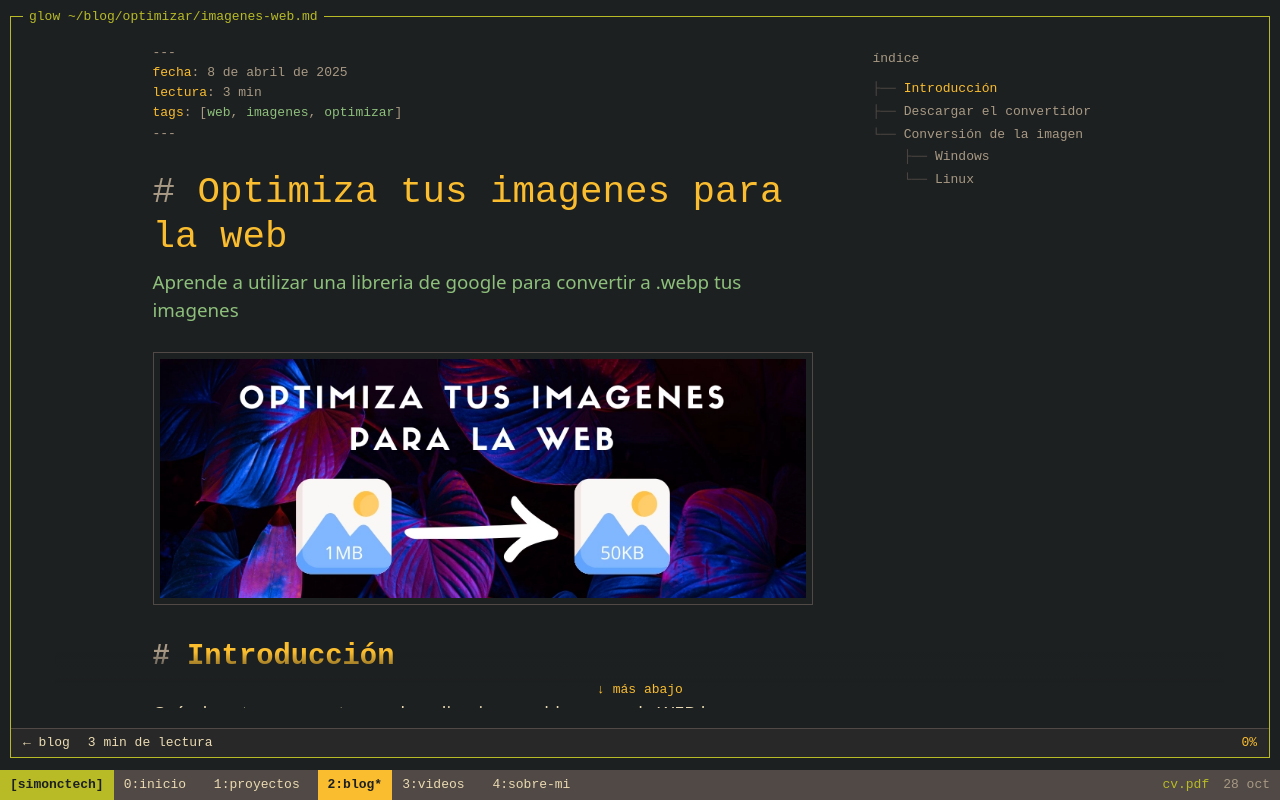
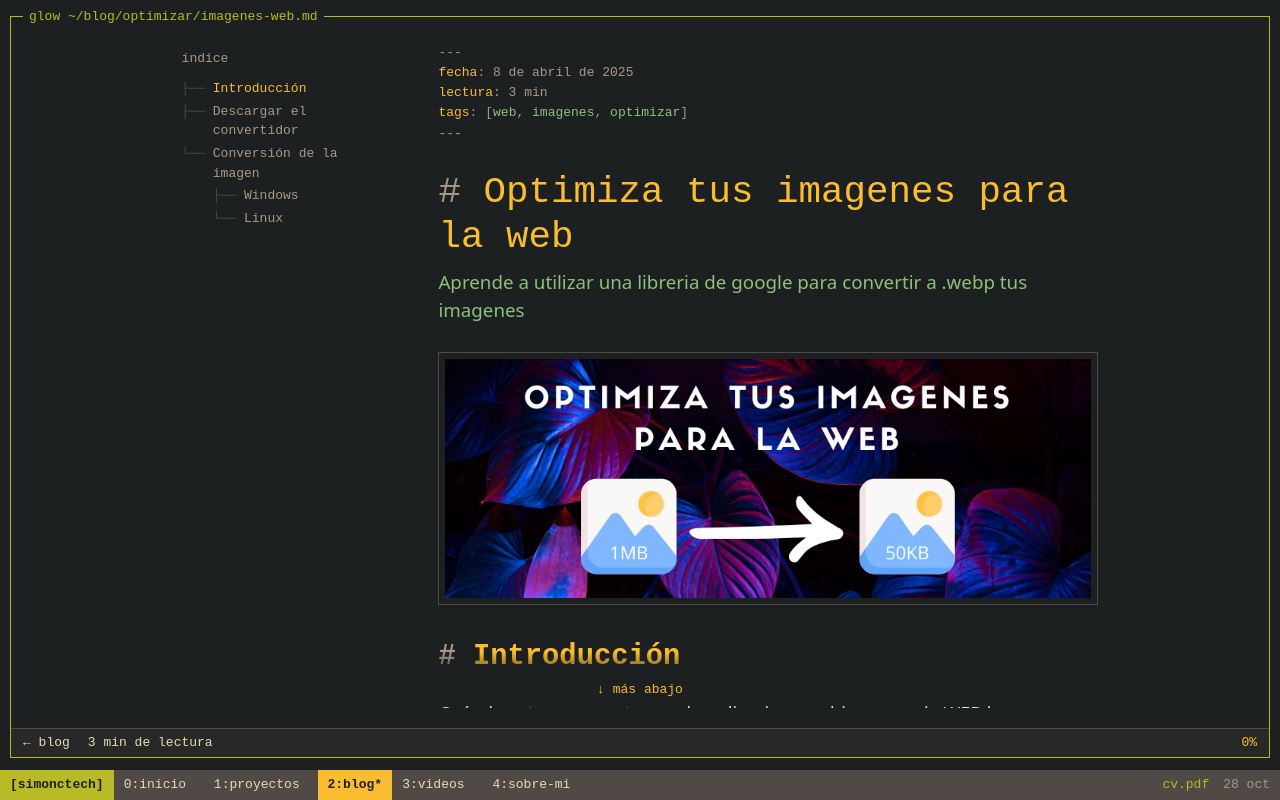
Before and after one commit to SimonCrA/portfolio_v2, an Astro site: page /blog/optimizar/imagenes-web in a window 1280 px wide. Built offline with nearby package versions, Linux system fonts and the light colour scheme; Astro itself is replaced by a stand-in of ours; some packages are replaced by stand-ins of ours.

Commit message:
blog: el índice va a la izquierda y se ve en todos los tamaños
en el teléfono queda abierto arriba del texto.

Co-Authored-By: Claude Opus 5.5 <noreply@anthropic.com>

```diff
--- a/src/components/session/Reader.astro
+++ b/src/components/session/Reader.astro
@@ -62,7 +62,7 @@ const index = toc && toc.length >= 3 ? toc : undefined
         }
         {
           index && (
-            <details class="toc toc-inline">
+            <details class="toc toc-inline" open>
               <summary>índice ({index.length} secciones)</summary>
               <ol>
                 {index.map((item) => (
--- a/src/styles/reader.css
+++ b/src/styles/reader.css
@@ -324,7 +324,7 @@
   font-size: 0.95em;
 }
 
-/* The index of a Post's sections, drawn as `tree` output. Narrow panes fold it above the text. */
+/* The index of a Post's sections, drawn as `tree` output. */
 .toc ol {
   margin: 0;
   padding: 0;
@@ -375,14 +375,17 @@
   color: var(--dim);
   font-size: 0.8667rem;
 }
-@container (min-width: 68rem) {
+/* The index sits left of the text whenever the pane fits both; phones keep it above the text. */
+@container (min-width: 42rem) {
   .reader-layout.has-toc {
     display: grid;
-    grid-template-columns: minmax(0, 44rem) 17rem;
+    grid-template-columns: minmax(10rem, 14rem) minmax(0, 44rem);
     justify-content: center;
-    column-gap: 4rem;
+    column-gap: clamp(2rem, 4cqi, 4rem);
   }
   .reader-layout.has-toc .reader-col {
+    grid-column: 2;
+    grid-row: 1;
     margin-inline: 0;
   }
   .reader-layout.has-toc .toc-inline {
@@ -390,6 +393,8 @@
   }
   .toc-side {
     display: block;
+    grid-column: 1;
+    grid-row: 1;
     position: sticky;
     top: 0;
     align-self: start;
--- a/tests/e2e/post.spec.ts
+++ b/tests/e2e/post.spec.ts
@@ -105,12 +105,12 @@ test.describe('post as an article', () => {
     await expect(index.locator('[aria-current]')).toHaveText('reduce()')
   })
 
-  test('on a phone the index folds above the text', async ({ page }, testInfo) => {
-    test.skip(testInfo.project.name !== 'phone', 'phones fold the index')
+  test('on a phone the index sits open above the text', async ({ page }, testInfo) => {
+    test.skip(testInfo.project.name !== 'phone', 'phones show the index above the text')
     await page.goto(route)
     await expect(page.getByRole('navigation', { name: 'Índice del post' })).toBeHidden()
     const folded = page.locator('details.toc-inline')
-    await folded.locator('summary').click()
+    await expect(folded).toHaveAttribute('open', '')
     await folded.getByRole('link', { name: 'filter()' }).click()
     await expect(page.getByRole('heading', { name: 'filter()' })).toBeInViewport()
   })
```
